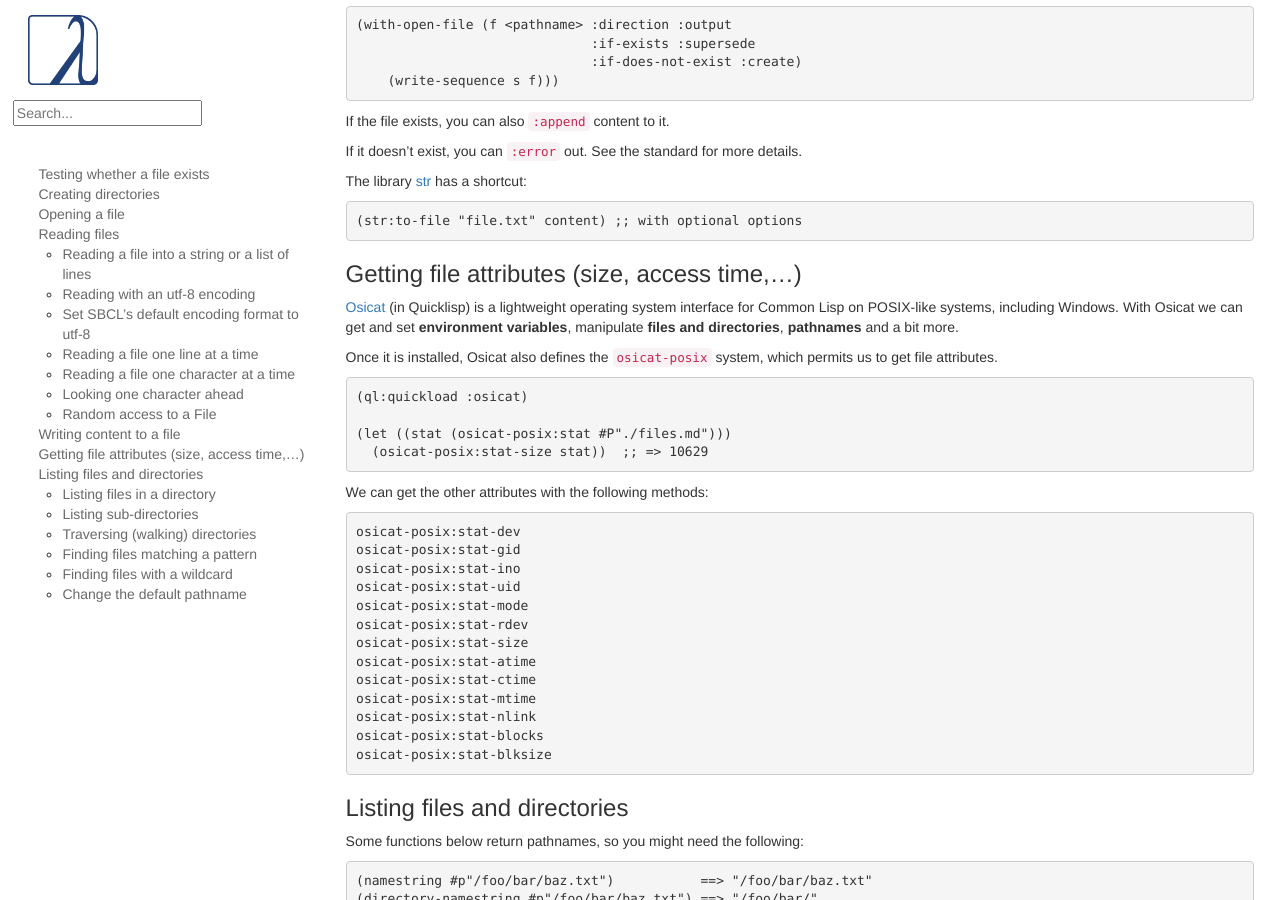
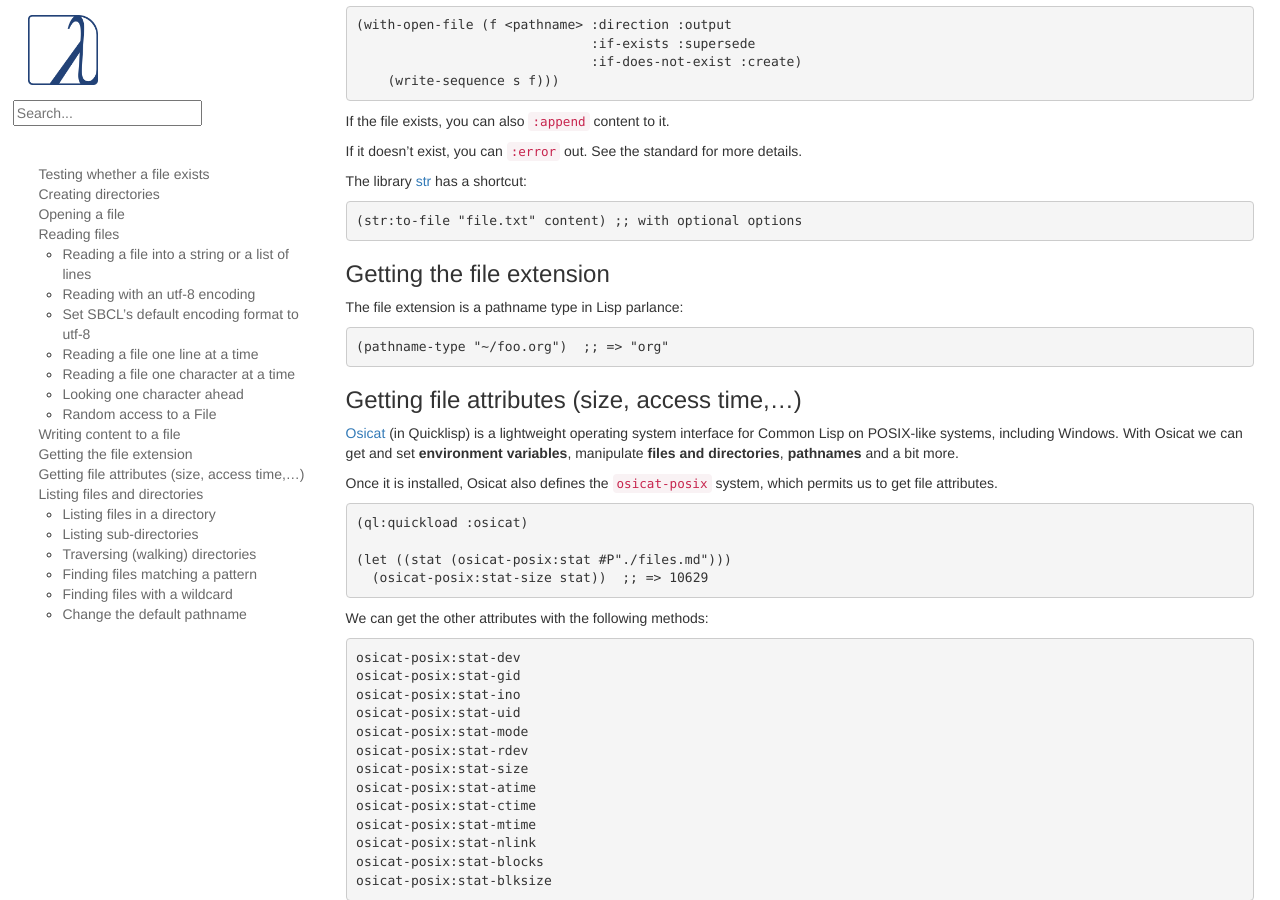
Before and after one commit to LispCookbook/cl-cookbook, a Jekyll site: the page built from files.md, in a window 1280 px wide and 900 px high, scrolled down 4764 px. Built offline with Jekyll 4.4.1, drawn with Linux system fonts in a browser that asks for light colours.

Commit message:
the file extension is called pathname type
damn it.

```diff
--- a/files.md
+++ b/files.md
@@ -367,6 +367,14 @@ The library [str](https://github.com/vindarel/cl-str) has a shortcut:
 (str:to-file "file.txt" content) ;; with optional options
 ~~~
 
+### Getting the file extension
+
+The file extension is a pathname type in Lisp parlance:
+
+~~~lisp
+(pathname-type "~/foo.org")  ;; => "org"
+~~~
+
 
 ### Getting file attributes (size, access time,...)
 
```
